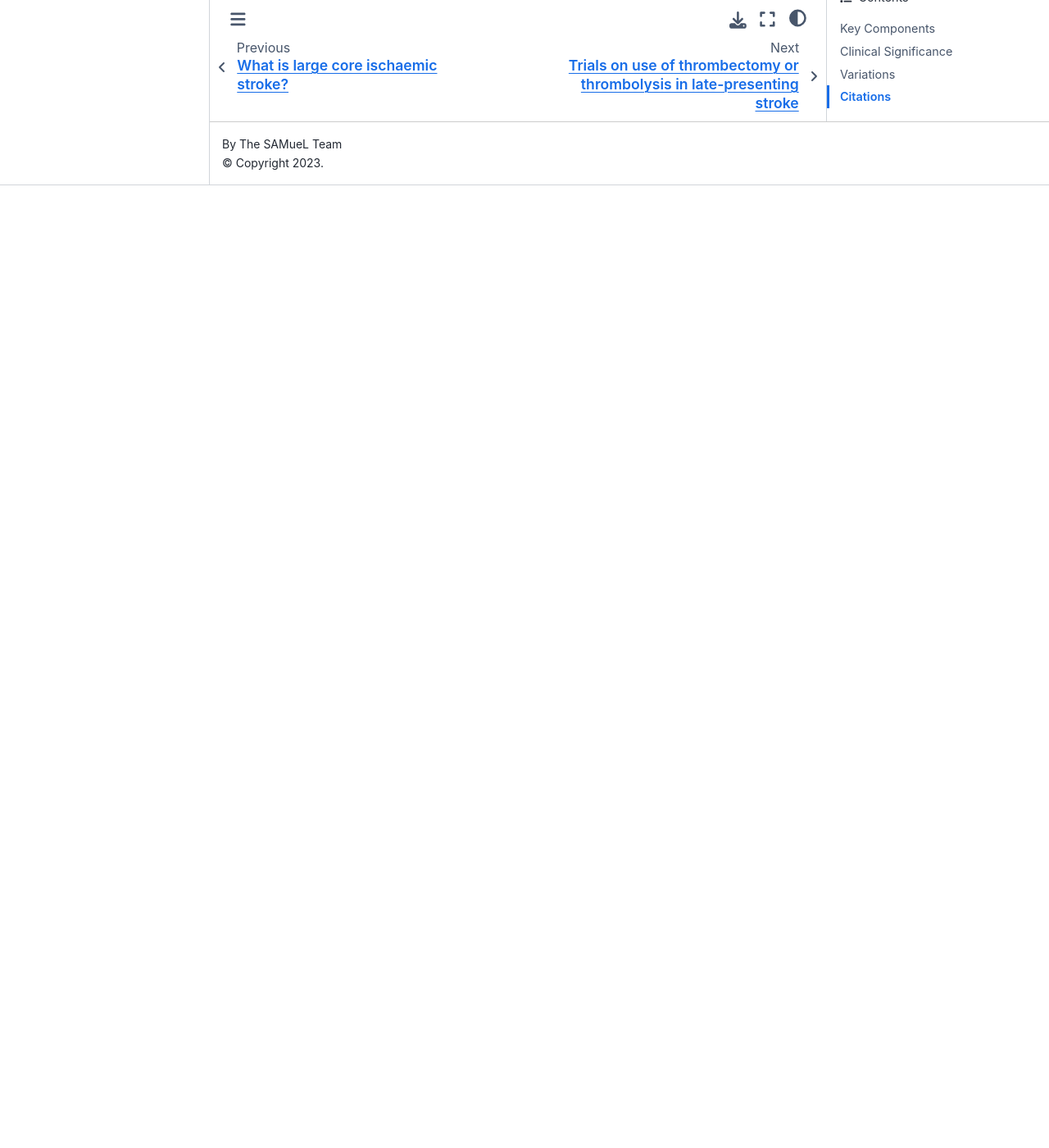
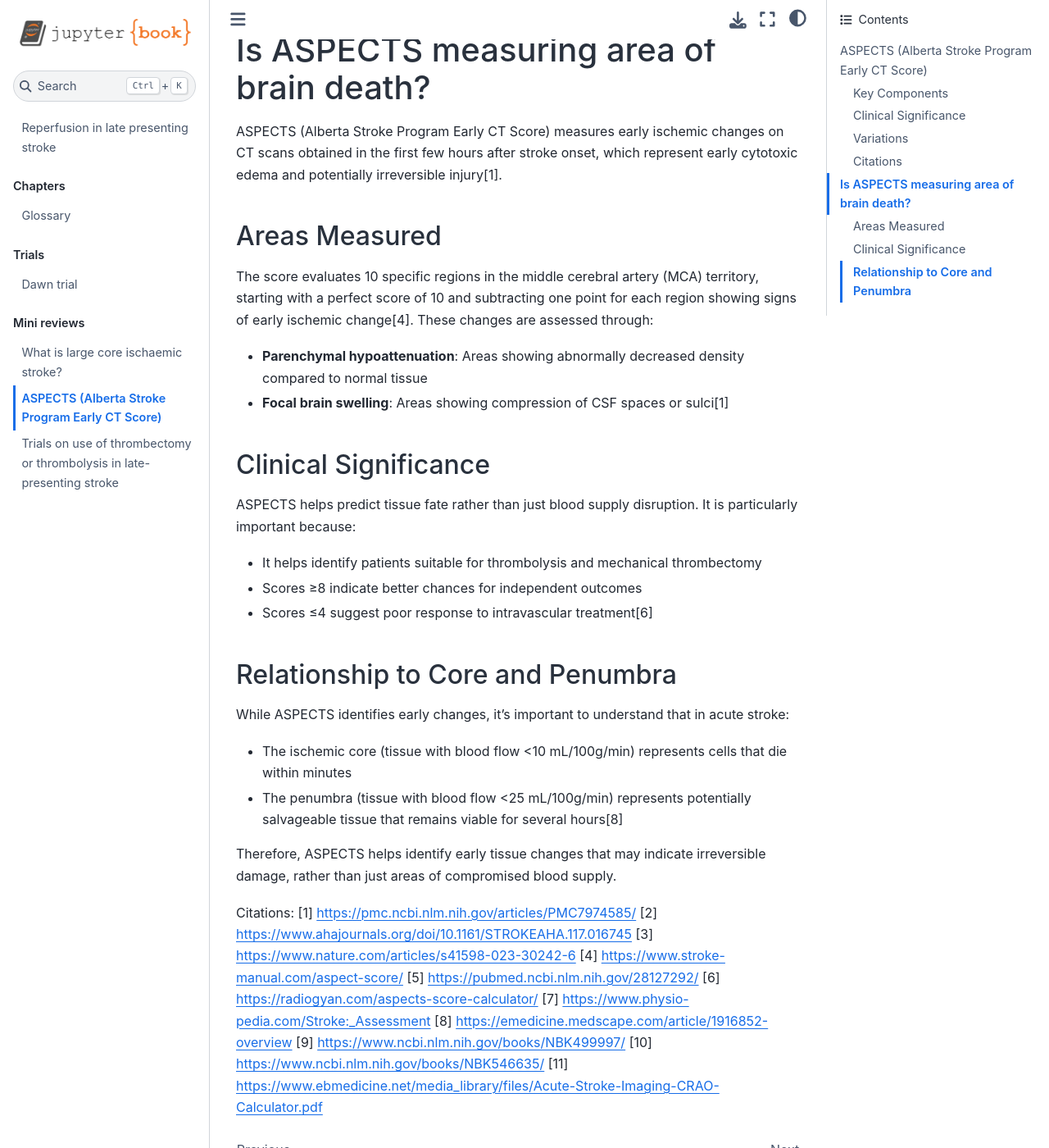
Before and after one commit to samuel-book/late_reperfusion_lit, a Jupyter Book: the page built from mini_reviews/aspects.md, in a window 1280 px wide and 1400 px high, scrolled down 2397 px. Shown: the whole window at 82% size. Built offline with Jupyter Book 1.0.4 settings and Sphinx 7.4.7 and the Sphinx Book theme 1.1.4, drawn with Linux system fonts in a browser that asks for light colours; before the commit the page ends 2623 px from its top, so only the background shows below that.

Commit message:
Add to Dawn

```diff
--- a/_toc.yml
+++ b/_toc.yml
@@ -7,6 +7,9 @@ parts:
 - caption: Chapters
   chapters:
   - file: glossary.md
+- caption: Trials
+  chapters:
+  - file: trials/dawn.md
 - caption: Mini reviews
   chapters:
   - file: mini_reviews/large_core.md
--- a/mini_reviews/aspects.md
+++ b/mini_reviews/aspects.md
@@ -75,3 +75,44 @@ ASPECTS can be assessed using different imaging modalities:
 [14] https://www.mayoclinic.org/diseases-conditions/stroke/symptoms-causes/syc-20350113
 
 [15] https://www.hopkinsmedicine.org/health/conditions-and-diseases/stroke/effects-of-stroke
+
+# Is ASPECTS measuring area of brain death?
+
+ASPECTS (Alberta Stroke Program Early CT Score) measures early ischemic changes on CT scans obtained in the first few hours after stroke onset, which represent early cytotoxic edema and potentially irreversible injury[1].
+
+## Areas Measured
+
+The score evaluates 10 specific regions in the middle cerebral artery (MCA) territory, starting with a perfect score of 10 and subtracting one point for each region showing signs of early ischemic change[4]. These changes are assessed through:
+
+- **Parenchymal hypoattenuation**: Areas showing abnormally decreased density compared to normal tissue
+- **Focal brain swelling**: Areas showing compression of CSF spaces or sulci[1]
+
+## Clinical Significance
+
+ASPECTS helps predict tissue fate rather than just blood supply disruption. It is particularly important because:
+
+- It helps identify patients suitable for thrombolysis and mechanical thrombectomy
+- Scores ≥8 indicate better chances for independent outcomes
+- Scores ≤4 suggest poor response to intravascular treatment[6]
+
+## Relationship to Core and Penumbra
+
+While ASPECTS identifies early changes, it's important to understand that in acute stroke:
+
+- The ischemic core (tissue with blood flow <10 mL/100g/min) represents cells that die within minutes
+- The penumbra (tissue with blood flow <25 mL/100g/min) represents potentially salvageable tissue that remains viable for several hours[8]
+
+Therefore, ASPECTS helps identify early tissue changes that may indicate irreversible damage, rather than just areas of compromised blood supply.
+
+Citations:
+[1] https://pmc.ncbi.nlm.nih.gov/articles/PMC7974585/
+[2] https://www.ahajournals.org/doi/10.1161/STROKEAHA.117.016745
+[3] https://www.nature.com/articles/s41598-023-30242-6
+[4] https://www.stroke-manual.com/aspect-score/
+[5] https://pubmed.ncbi.nlm.nih.gov/28127292/
+[6] https://radiogyan.com/aspects-score-calculator/
+[7] https://www.physio-pedia.com/Stroke:_Assessment
+[8] https://emedicine.medscape.com/article/1916852-overview
+[9] https://www.ncbi.nlm.nih.gov/books/NBK499997/
+[10] https://www.ncbi.nlm.nih.gov/books/NBK546635/
+[11] https://www.ebmedicine.net/media_library/files/Acute-Stroke-Imaging-CRAO-Calculator.pdf
--- /dev/null
+++ b/trials/dawn.md
@@ -0,0 +1,108 @@
+# Dawn trial
+
+## Papers
+
+[1] Key results
+
+## Study population
+
+* Patients last known well between 6-24 hours earlier.
+
+* 206 patients were enrolled, with 107 assigned to thrombectomy. The trial was stopped at this point due to the clear positive results in an interim analysis
+
+* Patients selected on mismatch between symptoms and core infarct (unsalvageable brain tissue) size. The rationale behind using this mismatch was to identify patients who had a relatively small core infarct but a significant clinical deficit (sever stroke symptoms), suggesting the presence of a larger area of potentially salvageable brain tissue.
+
+* Patients were randomly assigned to thrombectomy plus standard care (the thrombectomy group) or to standard care alone (the control group).
+
+### Key inclusion criteria
+
+* IVT is contra-indicated or has failed (confirmed persistent occlusion 60 min after administration)
+
+* NIHSS >= 10
+
+* Pre-stroke disability 0-1
+
+* Excludes severe sustained hypertension (Systolic Blood Pressure >185 mmHg or Diastolic Blood Pressure >110 mmHg)
+
+
+![](images/dawn_inclusion_criteria.jpg)
+
+![](images/dawn_01.png)
+
+### What is mismatch
+
+The DAWN trial used the concept of a "clinical-imaging mismatch" to select patients for thrombectomy. This mismatch refers to a discrepancy between the severity of a patient's clinical deficit and the size of the infarct on imaging.
+
+Here's a breakdown of the key elements of the mismatch:
+
+* **Clinical Deficit:** This is measured using the National Institutes of Health Stroke Scale (NIHSS). The NIHSS assesses the severity of a patient's neurological deficits, such as weakness, speech difficulties, and vision problems.
+
+* **Infarct Volume:** This refers to the area of the brain that has already suffered irreversible damage due to the stroke. It is measured using either Diffusion-Weighted Imaging (DWI) on MRI or relative Cerebral Blood Flow (rCBF) on CT Perfusion (CTP).
+
+* **Mismatch Definition:** The DAWN trial defined the clinical-imaging mismatch using three specific criteria:
+
+  * Patients 80 years or older with an NIHSS score of 10 or greater and a core infarct volume of less than 21 cc.
+
+  * Patients under 80 years old with an NIHSS score of 10 or greater and a core infarct volume of less than 31 cc
+
+  * Patients under 80 years old with an NIHSS score of 20 or greater and a core infarct volume between 31 cc and 50 cc.
+
+The rationale behind using this mismatch was to identify patients who had a relatively small core infarct but a significant clinical deficit, suggesting the presence of a larger area of potentially salvageable brain tissue. The DAWN trial hypothesized that patients with a large mismatch between clinical deficit and infarct volume would have a higher likelihood of benefiting from reperfusion therapy. The idea was that in these patients, the tissue surrounding the core infarct, known as the penumbra, was still at risk of infarction but potentially salvageable with thrombectomy.
+
+The trial used the RAPID software to standardise the measurement of core infarct volume across all study sites. The NIHSS assessment had to be performed within 1 hour of the imaging used to qualify a patient for the study.
+
+It is also noted that the clinical-core mismatch was found to be a better predictor of infarct growth than mean transit time-diffusion (MTT-DWI) mismatch in patients with proximal middle cerebral artery occlusion and small infarct core on presentation.
+
+
+## Results
+
+* The mean score on the utility-weighed modified Rankin scale at 90 days was 5.5 in the thrombectomy group as compared with 3.4 in the control group.
+
+* The rate of functional independence at 90 days was 49% in the thrombectomy group as compared with 13% in the control group. Odds change from 0.149 in the control group to 0.961 in the thrombectomy group (odds ratio 6.45).
+
+* The rate of symptomatic intracranial hemorrhage did not differ significantly between the two groups (6% in the thrombectomy group and 3% in the control group, P = 0.50), nor did 90-day mortality (19% and 18%, respectively; P = 1.00).
+
+![](images/dawn_02.png)
+
+No significant differences in efficacy (change in utility-weighted mRS) were observed between patients in the 6-12 hour and 12-24 hour (from last seen well) groups.
+
+![](images/dawn_03.png)
+
+No significant differences in efficacy (change in utility-weighted mRS) were observed in other subgroups.
+
+![](images/dawn_04.png)
+
+Additional results on independent living mRS 0-2
+
+![](images/dawn_05.png)
+
+### Notes
+
+* The outcomes in the control group were worse than outcomes in the the control group in the main clinical trials for thrombectomy. This is likely due to 1) the DAWN trial removing patients who had had a good response to IVT, 2) the Dawn trial containing a higher proportion of patients aged 80+ or with NIHSS >= 10.
+
+## Citations
+
+[1] Nogueira et al. (2018) Thrombectomy 6 to 24 Hours after Stroke with a Mismatch
+between Deficit and Infarct. New Eng J Med. 378, 11-21.
+
+The DAWN trial used the concept of a "clinical-imaging mismatch" to select patients for thrombectomy. This mismatch refers to a discrepancy between the severity of a patient's clinical deficit and the size of the infarct on imaging.
+
+Here's a breakdown of the key elements of the mismatch:
+
+* **Clinical Deficit:** This is measured using the National Institutes of Health Stroke Scale (NIHSS). The NIHSS assesses the severity of a patient's neurological deficits, such as weakness, speech difficulties, and vision problems.
+
+* **Infarct Volume:** This refers to the area of the brain that has already suffered irreversible damage due to the stroke. It is measured using either Diffusion-Weighted Imaging (DWI) on MRI or relative Cerebral Blood Flow (rCBF) on CT Perfusion (CTP).
+
+* **Mismatch Definition:** The DAWN trial defined the clinical-imaging mismatch using three specific criteria:
+
+  * Patients 80 years or older with an NIHSS score of 10 or greater and a core infarct volume of less than 21 cc.
+
+  * Patients under 80 years old with an NIHSS score of 10 or greater and a core infarct volume of less than 31 cc.
+
+  * Patients under 80 years old with an NIHSS score of 20 or greater and a core infarct volume between 31 cc and 50 cc.
+
+The rationale behind using this mismatch was to identify patients who had a relatively small core infarct but a significant clinical deficit, suggesting the presence of a larger area of potentially salvageable brain tissue. The DAWN trial hypothesized that patients with a large mismatch between clinical deficit and infarct volume would have a higher likelihood of benefiting from reperfusion therapy. The idea was that in these patients, the tissue surrounding the core infarct, known as the penumbra, was still at risk of infarction but potentially salvageable with thrombectomy.
+
+The trial used the RAPID software to standardise the measurement of core infarct volume across all study sites. The NIHSS assessment had to be performed within 1 hour of the imaging used to qualify a patient for the study.
+
+It is also noted that the clinical-core mismatch was found to be a better predictor of infarct growth than mean transit time-diffusion (MTT-DWI) mismatch in patients with proximal middle cerebral artery occlusion and small infarct core on presentation.
```
Also changed, not shown: trials/images/dawn_01.png (added), trials/images/dawn_02.png (added), trials/images/dawn_03.png (added), trials/images/dawn_04.png (added), trials/images/dawn_05.png (added), trials/images/dawn_inclusion_criteria.jpg (added).
